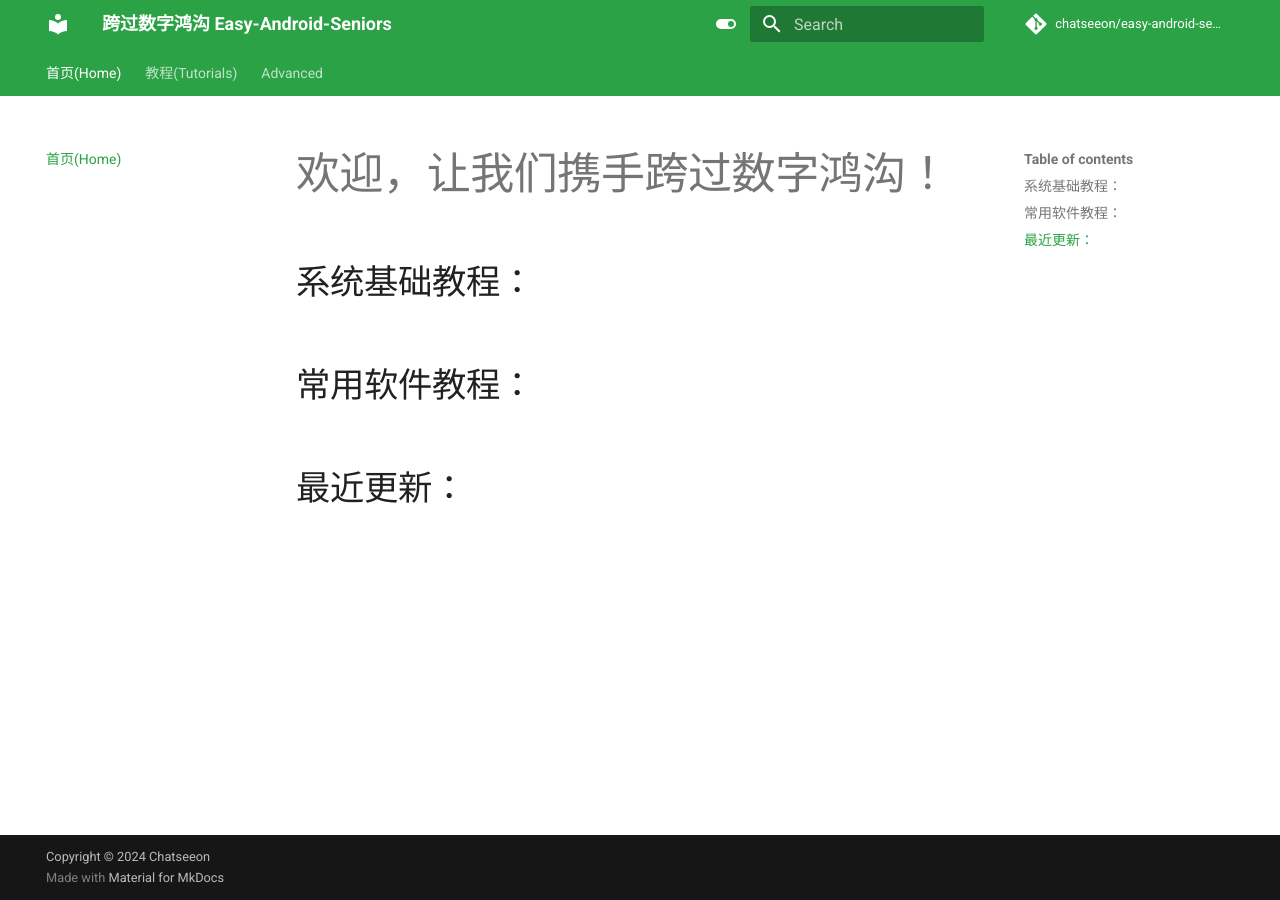
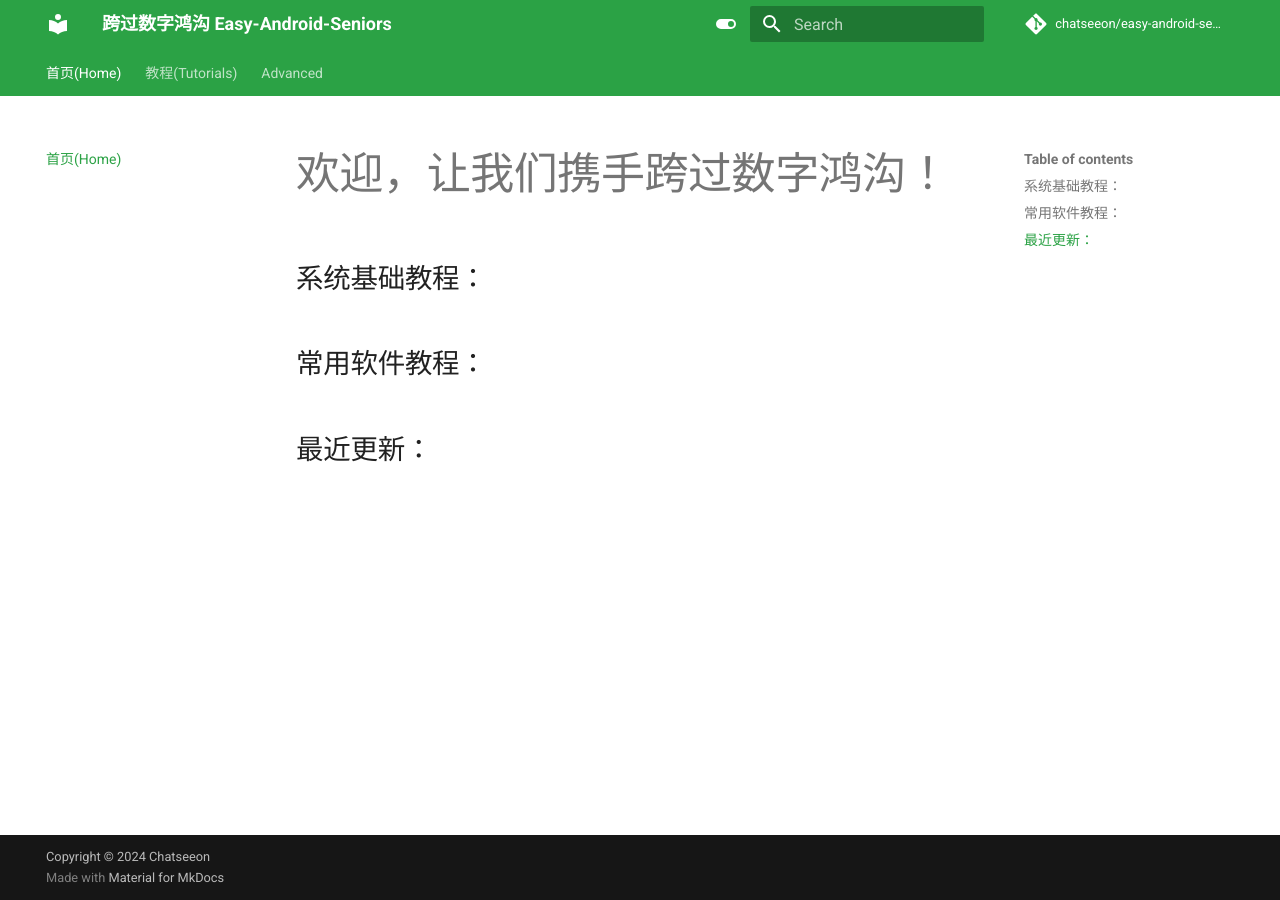
Before and after one commit to chatseeon/easy-android-seniors, an MkDocs documentation site: the page built from docs/index.md, in a window 1280 px wide. Built offline with MkDocs 1.6.1 and Material for MkDocs 9.7.7, drawn with Linux system fonts in a browser that asks for light colours; comment, search, counter and statistics services are not loaded.

```diff
--- a/docs/index.md
+++ b/docs/index.md
@@ -1,7 +1,7 @@
 # 欢迎，让我们携手跨过数字鸿沟！
 
-## 系统基础教程：
+### 系统基础教程：
 
-## 常用软件教程：
+### 常用软件教程：
 
-## 最近更新：
+### 最近更新：
```
